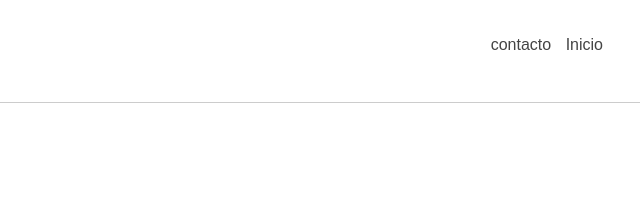
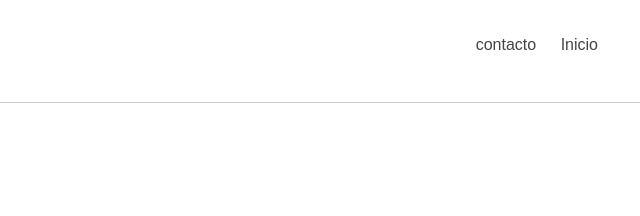
Before and after one commit to joacoferreira/parcial-2, a plain HTML site: page blog facultad/index.html in a window 1280 px wide. Shown: the top 216 px of the page, 640-1280 px from the left. Drawn offline with Linux system fonts and the light colour scheme.

Commit message:
Update style.css

```diff
--- a/blog facultad/style.css
+++ b/blog facultad/style.css
@@ -84,5 +84,5 @@ body {
   color: #777;
 }
 nav a {
-  margin: 5px
+  margin: 10px
 }
```
